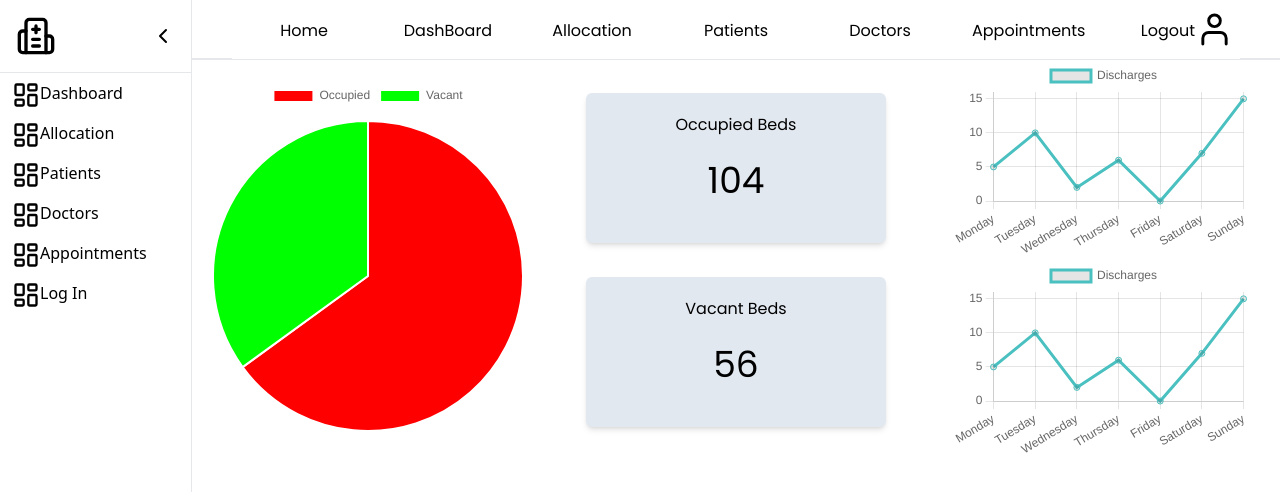
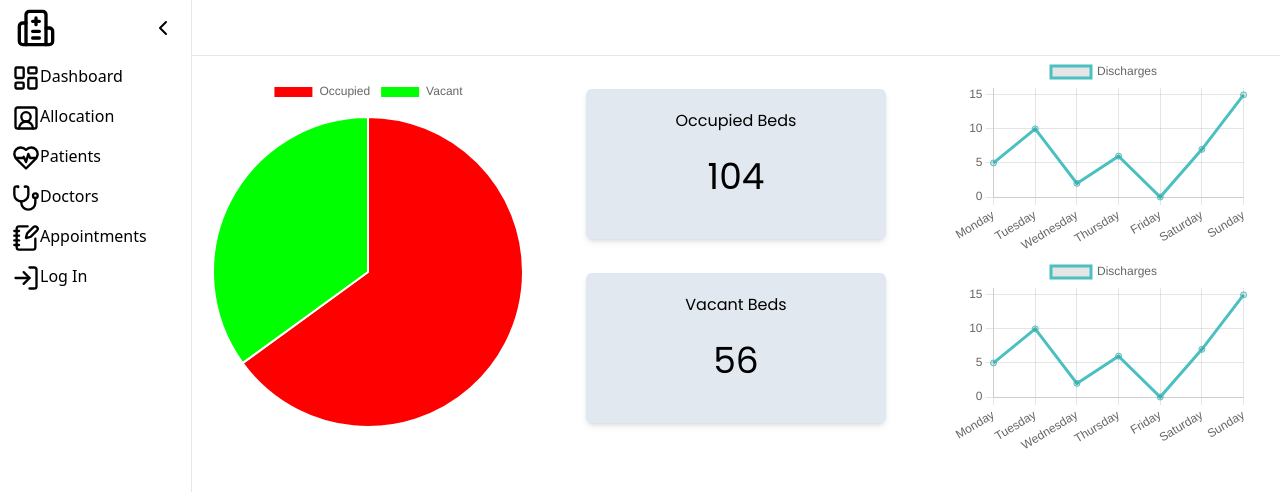
Before and after one commit to StatShibe/Healthcare_Analytics, a React (Vite) app in the folder healthcare_frontend/: page /dashboard in a window 1280 px wide. Shown: the top 492 px of the page. Built offline with nearby package versions, Linux system fonts and the light colour scheme.

Commit message:
routing_added

```diff
--- a/healthcare_frontend/src/components/NavigationBar.jsx
+++ b/healthcare_frontend/src/components/NavigationBar.jsx
@@ -14,17 +14,8 @@ const NavigationBar = () => {
   return (
     <>
 		<div>
-			<div className='flex flex-row h-[60px] w-full bg-white justify-center items-center text-center border-b-2'>
-				<div className={buttonStyling}><Link to = "/">Home</Link></div>
-				<div className={buttonStyling}><Link to = "/dashboard">DashBoard</Link>	</div>
-				<div className={buttonStyling}><Link to = "/allocation">Allocation</Link></div>
-				<div className={buttonStyling}><Link to = "/patients">Patients</Link></div>
-				<div className={buttonStyling}><Link to = "/doctors">Doctors</Link></div>
-				<div className={buttonStyling}><Link to = "/appointments">Appointments</Link></div>
-				<div className="absolute right-0 pr-12">
-					<Link to = "/login"><img src={profileIcon} className="h-[35px] w-[35px]" /></Link>
-				</div>
-				<div className={buttonStyling} onClick={handleLogout}>Logout</div>
+			<div className='flex flex-row h-14 w-full bg-white justify-center items-center text-center border-b'>
+
 			</div>
 		</div>
     </>
--- a/healthcare_frontend/src/components/SideMenu.jsx
+++ b/healthcare_frontend/src/components/SideMenu.jsx
@@ -1,6 +1,7 @@
 import { useEffect, useState } from 'react';
 import SideNavBar, { SideBarItem } from '../components/SideNavBar';
-import {useNavigate} from 'react-router-dom';
+import {Link, useNavigate} from 'react-router-dom';
+import { LayoutDashboardIcon, UserSquare2, HeartPulseIcon, Stethoscope, NotebookPen, LogInIcon } from 'lucide-react';
 import axios from 'axios';
 import Cookie from 'js-cookie';
 
@@ -27,13 +28,13 @@ function SideMenu() {
       <>
         <div>
         	<SideNavBar>
-        	  <SideBarItem text = "Dashboard"/>
-        	  <SideBarItem text = "Allocation"/>
-        	  <SideBarItem text = "Patients"/>
-        	  <SideBarItem text = "Doctors"/>
-        	  <SideBarItem text = "Appointments"/>
+        	  <Link to = "/dashboard"><SideBarItem text = "Dashboard" icon = {<LayoutDashboardIcon className="ml-1 w-7 h-7"/>}/></Link>
+        	  <Link to = "/allocation"><SideBarItem text = "Allocation" icon = {<UserSquare2 className="ml-1 w-7 h-7"/>}/></Link>
+        	  <Link to = "/patients"><SideBarItem text = "Patients" icon = {<HeartPulseIcon className="ml-1 w-7 h-7"/>}/></Link>
+        	  <Link to = "/doctors"><SideBarItem text = "Doctors" icon = {<Stethoscope className="ml-1 w-7 h-7"/>}/></Link>
+        	  <Link to = "/appointments"><SideBarItem text = "Appointments" icon = {<NotebookPen className="ml-1 w-7 h-7"/>}/></Link>
 			  <div onClick={handleAuth}>
-			  	<SideBarItem text = {authButton}/>
+			  	<SideBarItem text = {authButton} icon = {<LogInIcon className="ml-1 w-7 h-7" />}/>
 			  </div>
         	</SideNavBar>
         </div>
--- a/healthcare_frontend/src/components/SideNavBar.jsx
+++ b/healthcare_frontend/src/components/SideNavBar.jsx
@@ -10,7 +10,7 @@ const SideNavBar = ({ children }) => {
             {/* Sidebar */}
             <div className={`bg-white border-r ${isOpen ? "" : "border-gray-300"} w-full flex flex-col`}>
                 {/* Sidebar Header */}
-                <div className="flex items-center justify-between p-4 border-b">
+                <div className="flex items-center justify-between p-4 h-14">
                     <HospitalIcon className = "h-10 w-10" />
                     <button onClick={() => setIsOpen(!isOpen)} className="focus:outline-none">
                         {isOpen ? <ChevronLeft className= "w-6 h-6" /> : <ChevronRight className="w-4 h-4" />}
@@ -29,12 +29,12 @@ const SideNavBar = ({ children }) => {
 
 export default SideNavBar;
 
-export const SideBarItem = ({text}) =>{
+export const SideBarItem = ({text, icon}) =>{
     const {isOpen} = useContext(SideBarContext)
     return(
-        <li className={`hover:bg-slate-500 hover:text-white overflow-hidden h-10 p-2 ${isOpen ? "w-64" : "w-16" }`}>
+        <li className={`hover:bg-slate-500 hover:text-white overflow-hidden h-10 p-2 cursor-pointer ${isOpen ? "w-64" : "w-16" }`}>
             <div className="flex flex-row">
-                <LayoutDashboardIcon className="ml-1 w-7 h-7"/>
+                {icon}
                 <span className={`overflow-hidden ${isOpen ? "" : "w-0"}`}>{text}</span>
             </div>
         </li>
--- a/healthcare_frontend/src/pages/Appointments.jsx
+++ b/healthcare_frontend/src/pages/Appointments.jsx
@@ -1,4 +1,5 @@
 import React from 'react'
+import SideMenu from '../components/SideMenu'
 import NavigationBar from '../components/NavigationBar'
 
 export const Appointments = () => {
@@ -6,6 +7,7 @@ export const Appointments = () => {
     <div className="flex flex-row">
       <SideMenu/>
       <div className="h-screen w-screen bg-white font-poppins">
+          <NavigationBar/>
           <h1>Appointments</h1>
       </div>
     </div>
--- a/healthcare_frontend/src/pages/Doctors.jsx
+++ b/healthcare_frontend/src/pages/Doctors.jsx
@@ -1,12 +1,12 @@
+import NavigationBar from "../components/NavigationBar"
 import SideMenu from "../components/SideMenu"
-
-SideMenu
 
 export const Doctors = () => {
   return (
     <div className="flex flex-row">
       <SideMenu/>
       <div className="h-screen w-screen bg-white font-poppins">
+      <NavigationBar/>
           <h1>Doctors</h1>
       </div>
     </div>
--- a/healthcare_frontend/src/pages/Patients.jsx
+++ b/healthcare_frontend/src/pages/Patients.jsx
@@ -1,11 +1,12 @@
 import NavigationBar from "../components/NavigationBar"
-
+import SideMenu from "../components/SideMenu"
 
 const Patients = () => {
   return (
     <div className="flex flex-row">
       <SideMenu/>
       <div className="h-screen w-screen bg-white font-poppins">
+          <NavigationBar/>
           <h1>Patients</h1>
       </div>
     </div>
--- a/healthcare_frontend/src/pages/RoomAllocation.jsx
+++ b/healthcare_frontend/src/pages/RoomAllocation.jsx
@@ -1,10 +1,12 @@
 import SideMenu from "../components/SideMenu"
+import NavigationBar from "../components/NavigationBar"
 
 const RoomAllocation = () => {
   return (
     <div className="flex flex-row">
       <SideMenu/>
       <div className="h-screen w-screen bg-white font-poppins">
+          <NavigationBar/>
           <h1>Room Allocation page</h1>
       </div>
     </div>
```
Also changed, not shown: healthcare_frontend/src/pages/DashboardPage.jsx (line endings or trailing spaces).
